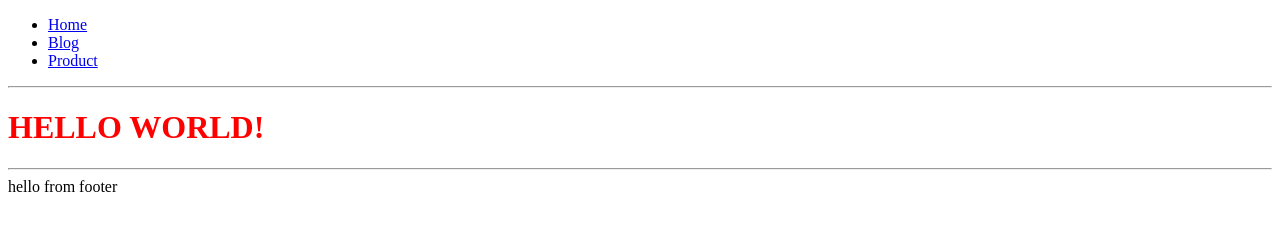
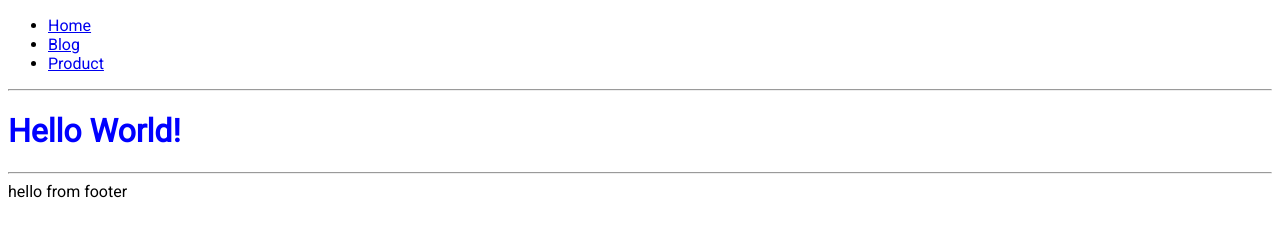
Before and after one commit to sweeptic/Gatsby-Tutorial-and-Projects-Course, a Gatsby site: page / in a window 1280 px wide. Built offline with nearby package versions, Linux system fonts and the light colour scheme; Gatsby itself is replaced by a stand-in of ours.

Commit message:
10. global css

```diff
--- /dev/null
+++ b/src/component/layout.css
@@ -0,0 +1,9 @@
+@import url("https://fonts.googleapis.com/css2?family=Roboto&display=swap");
+
+body {
+  font-family: "Roboto", sans-serif;
+}
+h1 {
+  color: blue;
+  text-transform: capitalize;
+}
--- a/src/component/layout.js
+++ b/src/component/layout.js
@@ -1,12 +1,15 @@
 import React from "react"
 import Footer from "./Footer"
 import Navbar from "./Navbar"
+import "./layout.css"
 
 const layout = ({ children }) => {
   return (
     <>
       <Navbar />
+      <hr />
       <main>{children}</main>
+      <hr />
       <Footer />
     </>
   )
--- a/src/pages/index.js
+++ b/src/pages/index.js
@@ -4,9 +4,8 @@
 export default function Home() {
   return (
     <Layout>
-      <hr />
-      <h1 style={{ color: "red", textTransform: "uppercase" }}>Hello world!</h1>
-      <hr />
+      {/* inline style */}
+      <h1>Hello world!</h1>
     </Layout>
   )
 }
```
